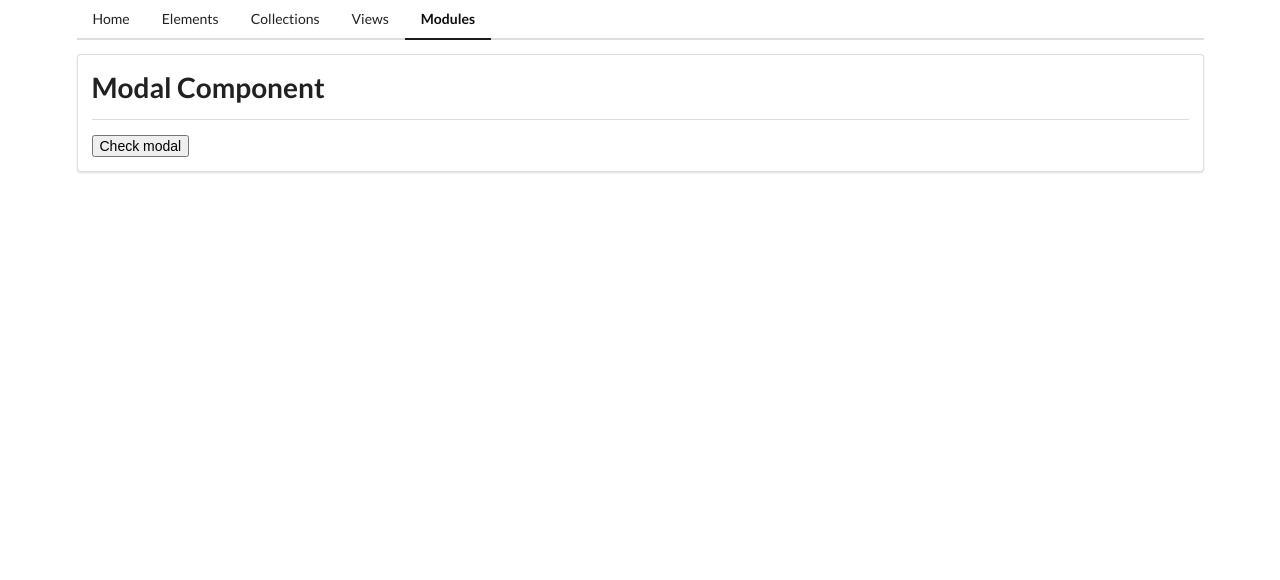
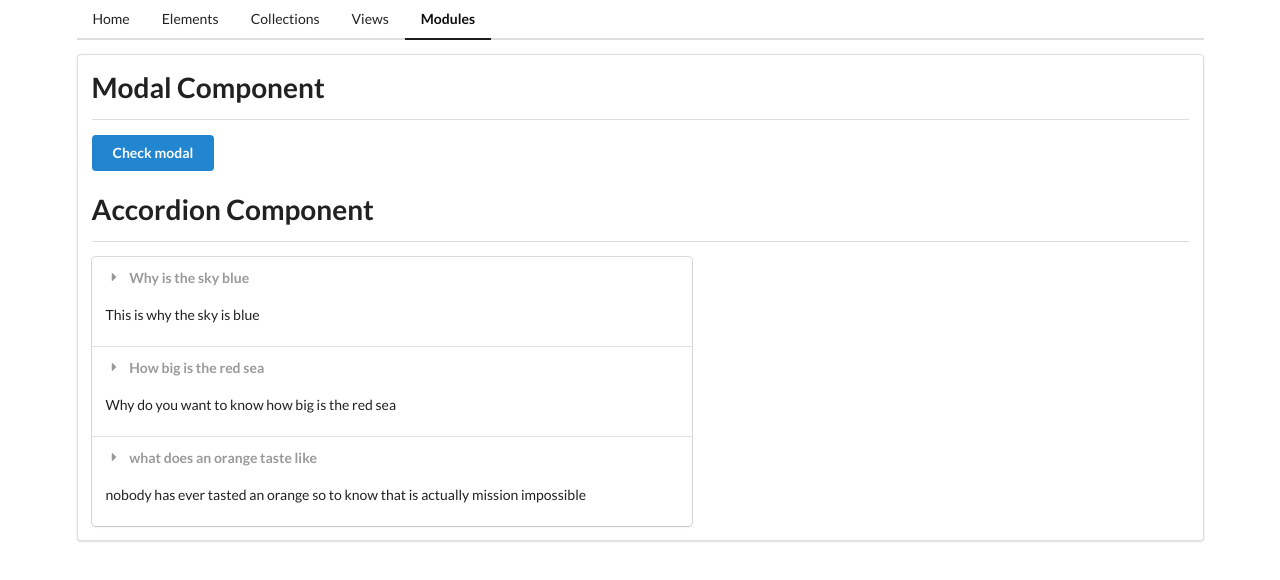
Before and after one commit to JoshMTM/componenentsappng, an Angular app: page /mods in a window 1280 px wide. Shown: the top 580 px of the page. Built offline with nearby package versions, Linux system fonts and the light colour scheme.

Commit message:
accordion implementation

```diff
--- /dev/null
+++ b/src/app/mods/accordion/accordion.component.html
@@ -0,0 +1,11 @@
+<div class="ui accordion styled">
+    <ng-container *ngFor="let item of items">
+        <div class="title">
+            <i class="dropdown icon"></i>
+            {{ item.title }}
+        </div>
+        <div class="content active">
+            <p> {{ item.content }} </p>
+        </div>
+    </ng-container>
+</div>
--- /dev/null
+++ b/src/app/mods/accordion/accordion.component.ts
@@ -0,0 +1,16 @@
+import { Component, OnInit, Input } from '@angular/core';
+
+@Component({
+  selector: 'app-accordion',
+  templateUrl: './accordion.component.html',
+  styleUrls: ['./accordion.component.css']
+})
+export class AccordionComponent implements OnInit {
+  @Input() items: any[] = []
+
+  constructor() { }
+
+  ngOnInit(): void {
+  }
+
+}
--- a/src/app/mods/mods-home/mods-home.component.html
+++ b/src/app/mods/mods-home/mods-home.component.html
@@ -1,6 +1,6 @@
 <app-divider>Modal Component</app-divider>
 
-<button (click)="onClick()">Check modal</button>
+<button (click)="onClick()" class="ui primary button">Check modal</button>
 
 <app-modal (close)="onClick()" *ngIf="modalOpen">
     <div modalTitle>I am a MODAL TITLE</div>
@@ -8,6 +8,9 @@
         Some content for the reusable modal window should go right here!
     </p>
     <div modalFooter>
-        <button (click)="onClick()" class="ui buttom" >CLOSE ME</button>
+        <button (click)="onClick()" class="ui primary button" >CLOSE ME</button>
     </div>
 </app-modal>
+
+<app-divider>Accordion Component</app-divider>
+<app-accordion [items]="items"></app-accordion>
--- a/src/app/mods/mods-home/mods-home.component.ts
+++ b/src/app/mods/mods-home/mods-home.component.ts
@@ -7,6 +7,13 @@ import { Component, OnInit } from '@angular/core';
 })
 export class ModsHomeComponent implements OnInit {
   modalOpen = false;
+  items = [
+    {
+      title: 'Why is the sky blue', content: 'This is why the sky is blue'
+    },
+    { title: 'How big is the red sea', content: 'Why do you want to know how big is the red sea'},
+    {title: 'what does an orange taste like', content: 'nobody has ever tasted an orange so to know that is actually mission impossible'}
+  ]
 
   constructor() {
   }
--- a/src/app/mods/mods.module.ts
+++ b/src/app/mods/mods.module.ts
@@ -5,12 +5,14 @@ import { ModsRoutingModule } from './mods-routing.module';
 import { ModsHomeComponent } from './mods-home/mods-home.component';
 import { ModalComponent } from './modal/modal.component';
 import { SharedModule } from '../shared/shared.module';
+import { AccordionComponent } from './accordion/accordion.component';
 
 
 @NgModule({
   declarations: [
     ModsHomeComponent,
-    ModalComponent
+    ModalComponent,
+    AccordionComponent
   ],
   imports: [
     CommonModule,
```
Also changed, not shown: src/app/mods/accordion/accordion.component.css (added), 1 other file (tests, documents, lock files or other folders).
